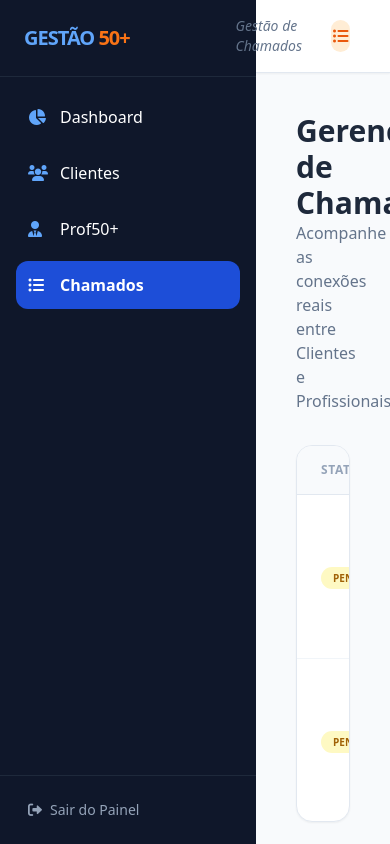
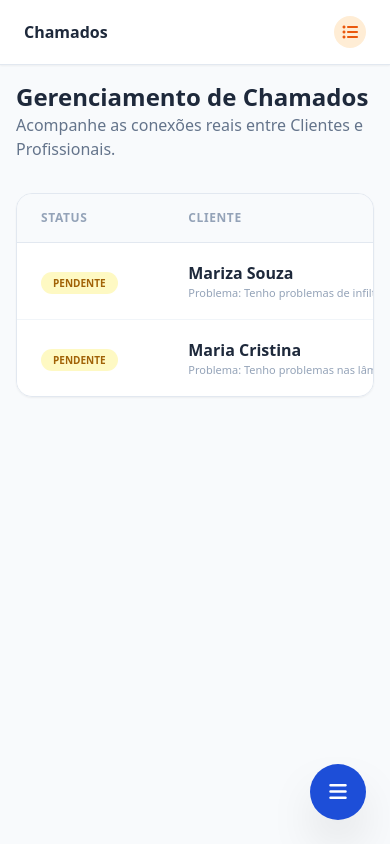
Before and after one commit to Nycksionia/atende50, a Flask app: page /chamados in a window 390 px wide. Run offline with Flask 3, Linux system fonts and the light colour scheme; a user stored in the database is signed in; some libraries are stand-ins or nearby versions.

Commit message:
UI: Chamados agora 100% responsivo com scroll

```diff
--- a/templates/chamados.html
+++ b/templates/chamados.html
@@ -11,15 +11,18 @@
 
 <body class="bg-slate-50 flex h-screen overflow-hidden">
 
-    <aside class="w-64 bg-slate-900 text-white flex flex-col shrink-0 h-full">
-        <div class="p-6 border-b border-slate-800">
+    <aside id="sidebar" class="hidden lg:flex w-64 bg-slate-900 text-white flex-col shrink-0 h-full sticky top-0 z-50">
+        <div class="p-6 border-b border-slate-800 flex justify-between items-center">
             <a href="{{ url_for('exibir_area_restrita') }}" class="block hover:opacity-80 transition">
                 <span class="text-xl font-black tracking-tighter text-blue-400">GESTÃO <span
                         class="text-orange-500">50+</span></span>
             </a>
+            <button onclick="toggleSidebar()" class="lg:hidden text-slate-400">
+                <i class="fas fa-times text-xl"></i>
+            </button>
         </div>
 
-        <nav class="flex-1 p-4 space-y-2">
+        <nav class="flex-1 p-4 space-y-2 overflow-y-auto">
             <a href="{{ url_for('ir_para_dashboard') }}"
                 class="flex items-center gap-3 p-3 rounded-xl hover:bg-slate-800 transition">
                 <i class="fas fa-chart-pie w-5 text-blue-400"></i> Dashboard
@@ -38,7 +41,7 @@
             </a>
         </nav>
 
-        <div class="p-4 border-t border-slate-800">
+        <div class="p-4 border-t border-slate-800 mt-auto">
             <a href="{{ url_for('index') }}"
                 class="text-slate-400 text-sm hover:text-white flex items-center gap-2 px-3 py-2">
                 <i class="fas fa-sign-out-alt"></i> Sair do Painel
@@ -46,34 +49,40 @@
         </div>
     </aside>
 
-    <main class="flex-1 flex flex-col min-w-0 bg-slate-50">
-        <header class="bg-white border-b border-slate-200 py-4 px-10 flex justify-end items-center shadow-sm shrink-0">
+    <main class="flex-1 flex flex-col min-w-0 bg-slate-50 overflow-hidden">
+        <header
+            class="bg-white border-b border-slate-200 py-4 px-6 md:px-10 flex justify-between lg:justify-end items-center shadow-sm shrink-0">
+            <div class="lg:hidden text-slate-800 font-bold">Chamados</div>
+
             <div class="flex items-center space-x-4">
-                <span class="text-slate-500 italic text-sm">Gestão de Chamados</span>
+                <span class="text-slate-500 italic text-sm hidden sm:inline">Gestão de Chamados</span>
                 <div class="h-8 w-8 bg-orange-100 rounded-full flex items-center justify-center text-orange-600">
                     <i class="fas fa-list-ul"></i>
                 </div>
             </div>
         </header>
 
-        <div class="p-10 overflow-y-auto">
+        <div class="p-4 md:p-10 overflow-y-auto h-full">
             <div class="mb-8">
-                <h1 class="text-3xl font-bold text-slate-800">Gerenciamento de Chamados</h1>
+                <h1 class="text-2xl md:text-3xl font-bold text-slate-800">Gerenciamento de Chamados</h1>
                 <p class="text-slate-500">Acompanhe as conexões reais entre Clientes e Profissionais.</p>
             </div>
 
-            <div class="bg-white rounded-2xl shadow-sm border border-slate-200 overflow-hidden">
+            <div class="bg-white rounded-2xl shadow-sm border border-slate-200 overflow-auto">
+                <div class="min-w-[1000px]">
                     <table class="w-full text-left border-collapse">
                         <thead class="bg-slate-50 border-b border-slate-200">
                             <tr>
-                            <th class="px-6 py-4 text-xs font-bold text-slate-400 uppercase tracking-wider">Status</th>
-                            <th class="px-6 py-4 text-xs font-bold text-slate-400 uppercase tracking-wider">Cliente</th>
-                            <th class="px-6 py-4 text-xs font-bold text-slate-400 uppercase tracking-wider">Profissional
+                                <th class="px-6 py-4 text-xs font-bold text-slate-400 uppercase tracking-wider">Status
                                 </th>
-                            <th class="px-6 py-4 text-xs font-bold text-slate-400 uppercase tracking-wider">Problema
+                                <th class="px-6 py-4 text-xs font-bold text-slate-400 uppercase tracking-wider">Cliente
                                 </th>
-                            <th class="px-6 py-4 text-xs font-bold text-slate-400 uppercase tracking-wider text-center">
-                                Ações</th>
+                                <th class="px-6 py-4 text-xs font-bold text-slate-400 uppercase tracking-wider">
+                                    Profissional</th>
+                                <th class="px-6 py-4 text-xs font-bold text-slate-400 uppercase tracking-wider">Ações
+                                </th>
+                                <th class="px-6 py-4 text-xs font-bold text-slate-400 uppercase tracking-wider">
+                                    Atualizar</th>
                             </tr>
                         </thead>
                         <tbody class="divide-y divide-slate-100">
@@ -88,13 +97,11 @@
                                         {{ chamado.status }}
                                     </span>
                                 </td>
-
                                 <td class="px-6 py-4">
                                     <div class="font-bold text-slate-800">{{ chamado.cliente.nome }}</div>
-                                <div class="text-[11px] text-slate-400">Problema: {{ chamado.cliente.problema[:30] }}...
-                                </div>
+                                    <div class="text-[11px] text-slate-400">Problema: {{ chamado.cliente.problema[:30]
+                                        }}...</div>
                                 </td>
-
                                 <td class="px-6 py-4">
                                     {% if chamado.profissional %}
                                     <div class="flex items-center gap-2">
@@ -106,8 +113,8 @@
                                             }}</span>
                                     </div>
                                     {% else %}
-                                <form action="{{ url_for('vincular_chamado', chamado_id=chamado.id) }}" method="POST"
-                                    class="flex items-center gap-2">
+                                    <form action="{{ url_for('vincular_chamado', chamado_id=chamado.id) }}"
+                                        method="POST" class="flex items-center gap-2">
                                         <select name="profissional_selecionado" required
                                             class="text-xs border border-slate-300 rounded-lg px-2 py-1 outline-none">
                                             <option value="">Vincular Prof50+...</option>
@@ -122,7 +129,6 @@
                                     </form>
                                     {% endif %}
                                 </td>
-
                                 <td class="px-6 py-4 text-center">
                                     <button class="text-blue-600 hover:bg-blue-50 p-2 rounded-lg transition"
                                         title="Visualizar Detalhes"
@@ -130,9 +136,7 @@
                                         <i class="fas fa-eye text-lg"></i>
                                     </button>
                                 </td>
-
                                 <td class="px-6 py-4">
-                                <div class="flex flex-col items-center">
                                     <form action="{{ url_for('atualizar_status_chamado', chamado_id=chamado.id) }}"
                                         method="POST">
                                         <select name="status_selecionado" onchange="this.form.submit()"
@@ -141,7 +145,6 @@
                                         {% elif chamado.status == 'Em Andamento' %} border-blue-300 text-blue-700 bg-blue-50
                                         {% elif chamado.status == 'Concluído' %} border-green-300 text-green-700 bg-green-50
                                         {% elif chamado.status == 'Cancelado' %} border-red-300 text-red-700 bg-red-50 {% endif %}">
-
                                             <option value="Pendente" {% if chamado.status=='Pendente' %}selected{% endif
                                                 %}>Pendente</option>
                                             <option value="Em Andamento" {% if chamado.status=='Em Andamento'
@@ -152,7 +155,6 @@
                                                 endif %}>Cancelado</option>
                                         </select>
                                     </form>
-                                </div>
                                 </td>
                             </tr>
                             {% endfor %}
@@ -160,7 +162,13 @@
                     </table>
                 </div>
             </div>
+        </div>
     </main>
+
+    <button onclick="toggleSidebar()"
+        class="lg:hidden fixed bottom-6 right-6 z-[60] bg-blue-700 text-white w-14 h-14 rounded-full shadow-2xl flex items-center justify-center">
+        <i class="fas fa-bars text-xl"></i>
+    </button>
 
     <div id="modalChamado" class="fixed inset-0 bg-slate-900/60 hidden items-center justify-center z-50 p-4"
         onclick="fecharModal()">
@@ -172,7 +180,6 @@
                     <i class="fas fa-times text-xl"></i>
                 </button>
             </div>
-
             <div class="grid grid-cols-1 md:grid-cols-2 gap-6">
                 <div>
                     <p class="text-xs font-bold text-slate-400 uppercase mb-1">Cliente</p>
@@ -192,7 +199,6 @@
                         class="text-slate-700 italic bg-blue-50/50 p-4 rounded-xl border border-blue-100"></div>
                 </div>
             </div>
-
             <div class="mt-8 flex justify-end">
                 <button onclick="fecharModal()"
                     class="px-6 py-2 bg-slate-800 text-white rounded-xl font-bold hover:bg-slate-700 transition">
@@ -201,22 +207,27 @@
             </div>
         </div>
     </div>
+
     <script>
+        function toggleSidebar() {
+            const sidebar = document.getElementById('sidebar');
+            sidebar.classList.toggle('hidden');
+            sidebar.classList.toggle('fixed');
+            sidebar.classList.toggle('inset-0');
+            sidebar.classList.toggle('flex');
+        }
+
         function abrirModalChamado(nome, whats, end, problema) {
-            // Preenche os campos do modal com as informações do banco
             document.getElementById('detalheNome').innerText = nome;
             document.getElementById('detalheWhats').innerText = whats;
             document.getElementById('detalheEnd').innerText = end || "Endereço não informado";
             document.getElementById('detalheProblema').innerText = problema;
-
-            // Faz o modal aparecer mudando a classe de 'hidden' para 'flex'
             const modal = document.getElementById('modalChamado');
             modal.classList.remove('hidden');
             modal.classList.add('flex');
         }
 
         function fecharModal() {
-            // Esconde o modal novamente
             const modal = document.getElementById('modalChamado');
             modal.classList.add('hidden');
             modal.classList.remove('flex');
```
Also changed, not shown: templates/dashboard.html (+35 -10 lines). Lines whose indentation alone changed are shown as unchanged.
